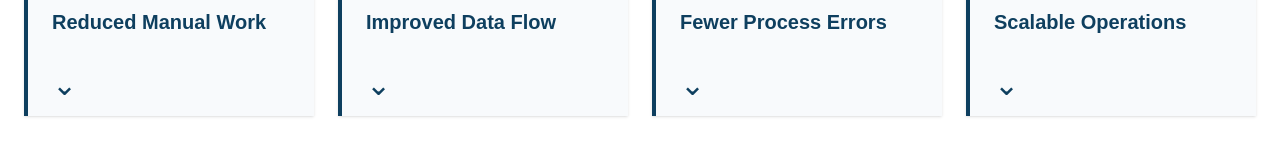
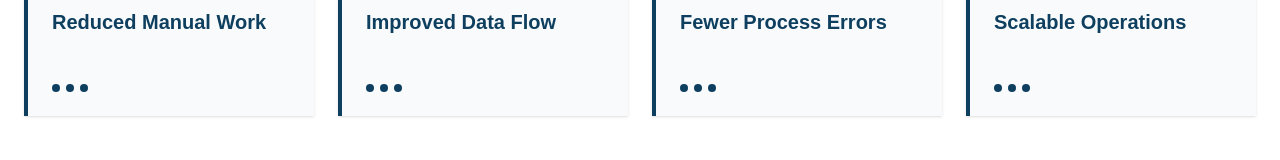
Before and after one commit to derekc16040-cell/foundation-automation, a Next.js app: page / in a window 1280 px wide. Shown: the part 2824-2984 px from the top of the page. Built offline with nearby package versions, Linux system fonts and the light colour scheme.

Commit message:
Update outcomes arrows to dots

```diff
--- a/app/page.tsx
+++ b/app/page.tsx
@@ -213,8 +213,10 @@ export default function Home() {
                   {outcome.text}
                 </p>
 
-                <span className="absolute bottom-4 left-6 text-3xl font-light leading-none text-[#0e3f5f] transition duration-500 group-hover:rotate-180">
-                  ⌄
+                <span className="absolute bottom-6 left-6 flex items-center gap-1.5 transition duration-500 group-hover:translate-y-1">
+                  <span className="h-2 w-2 rounded-full bg-[#0e3f5f]" />
+                  <span className="h-2 w-2 rounded-full bg-[#0e3f5f]" />
+                  <span className="h-2 w-2 rounded-full bg-[#0e3f5f]" />
                 </span>
               </div>
             ))}
```
